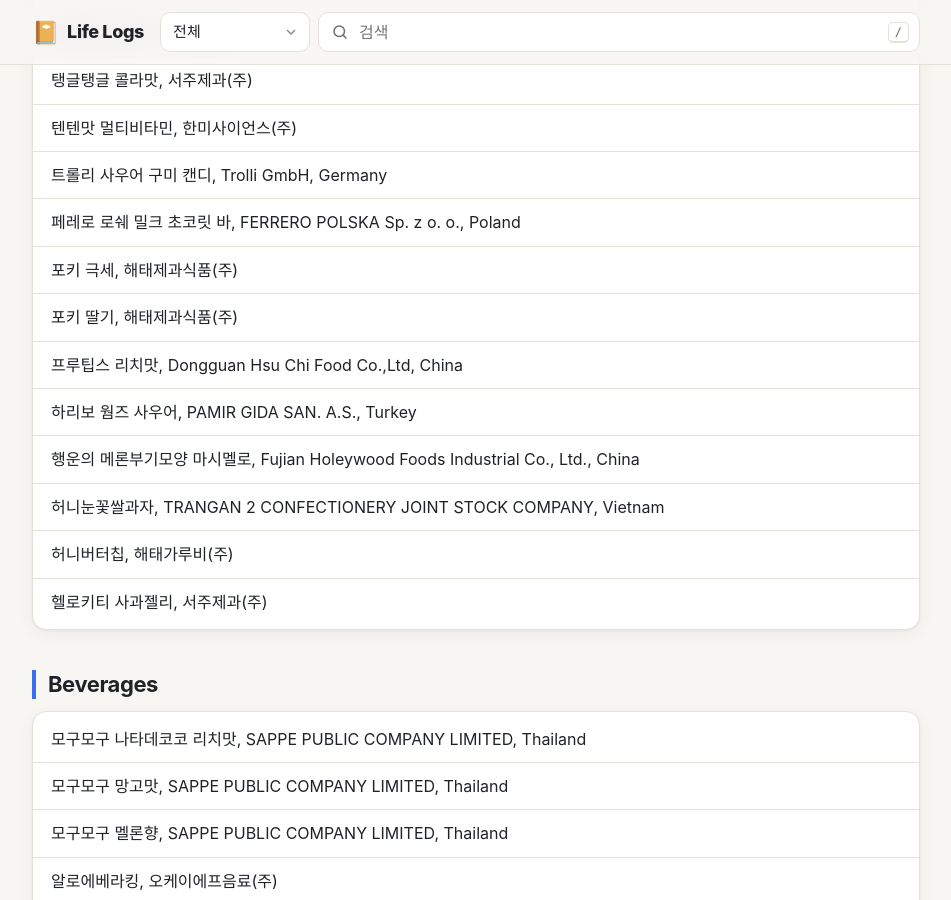
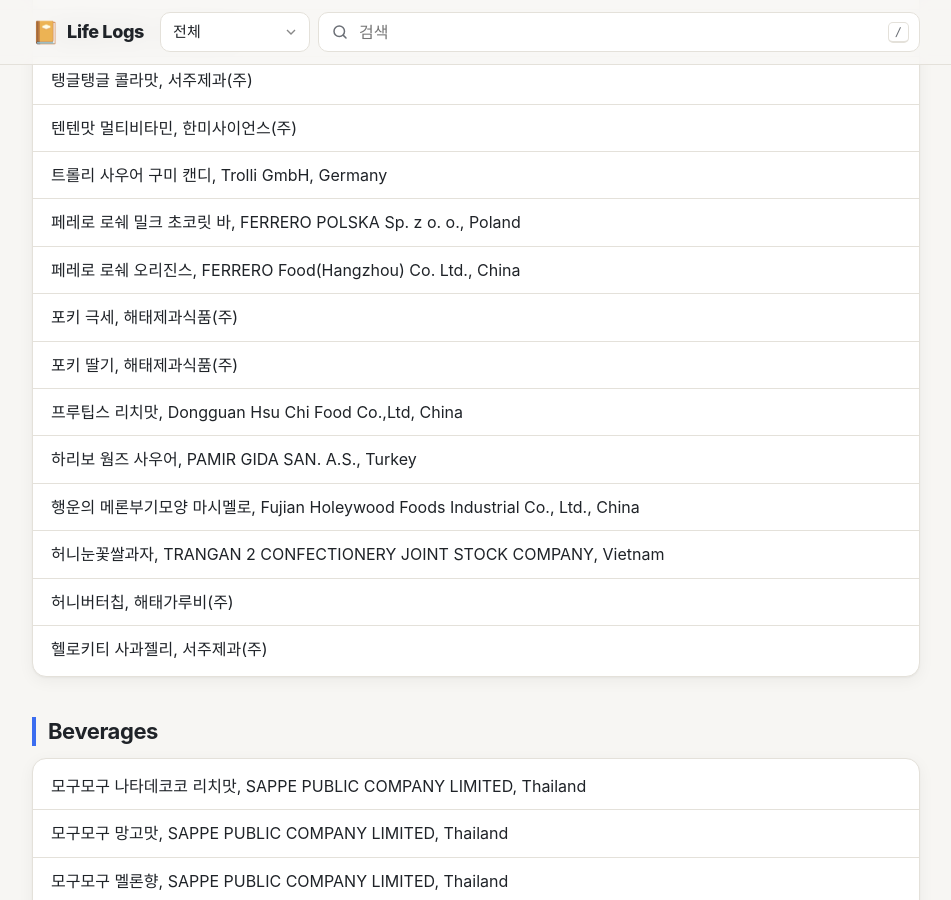
Before and after one commit to izeye/life-logs, a Jekyll site: the page built from foods.md, in a window 1280 px wide and 900 px high, scrolled down 2546 px. Shown: the whole window, without its empty margins (164-1115 px from the left). Built offline with Jekyll 4.4.1, drawn with Linux system fonts in a browser that asks for light colours; some web fonts are replaced; our own code applies the rules of GitHub Pages for plain Markdown files; Markdown is read by kramdown in place of the engine named in the settings.

Commit message:
Add "페레로 로쉐 오리진스" entry
Co-Authored-By: Claude Opus 5.5 <noreply@anthropic.com>

```diff
--- a/foods.md
+++ b/foods.md
@@ -54,6 +54,7 @@
 * 텐텐맛 멀티비타민, 한미사이언스(주)
 * 트롤리 사우어 구미 캔디, Trolli GmbH, Germany
 * 페레로 로쉐 밀크 초코릿 바, FERRERO POLSKA Sp. z o. o., Poland
+* 페레로 로쉐 오리진스, FERRERO Food(Hangzhou) Co. Ltd., China
 * 포키 극세, 해태제과식품(주)
 * 포키 딸기, 해태제과식품(주)
 * 프루팁스 리치맛, Dongguan Hsu Chi Food Co.,Ltd, China
```
